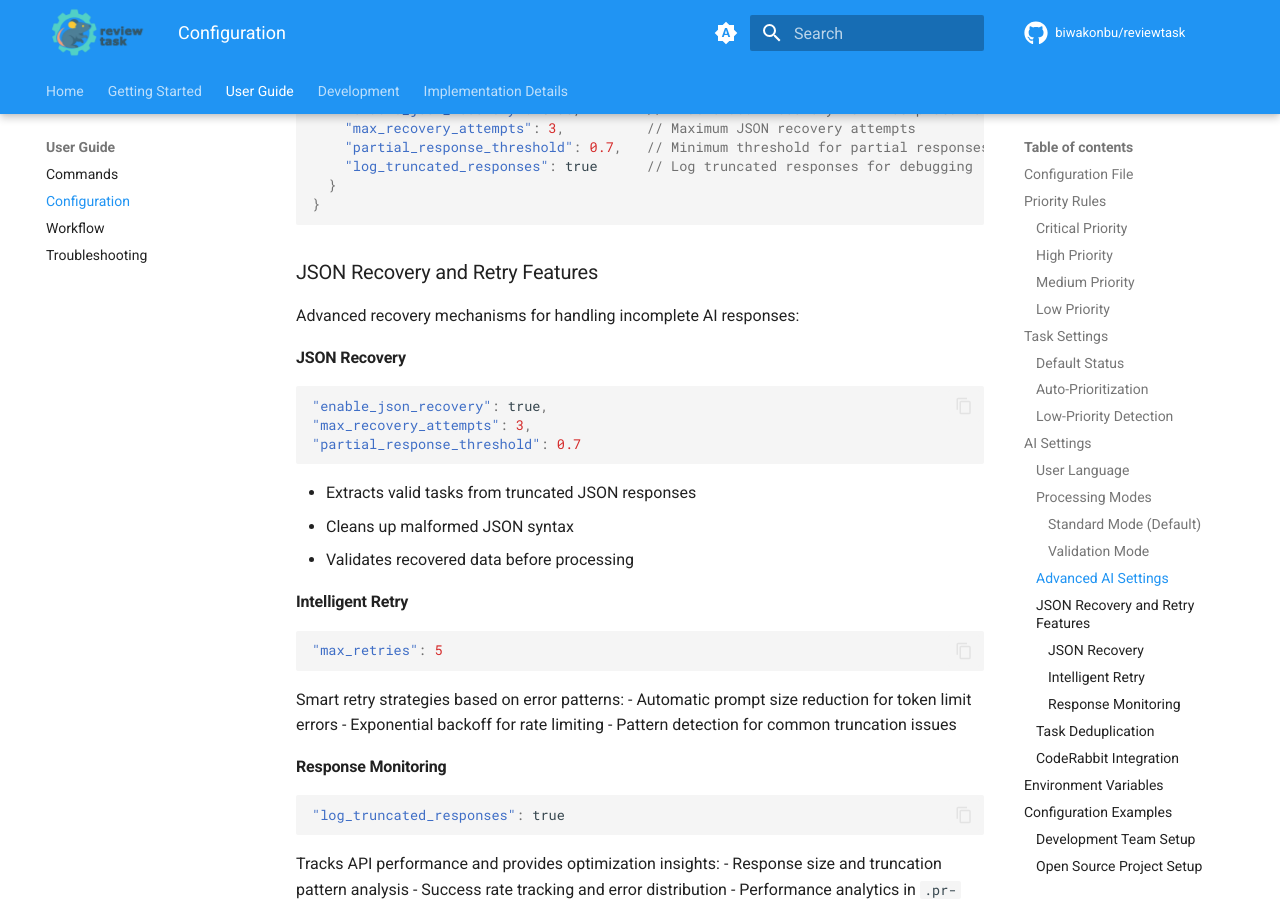
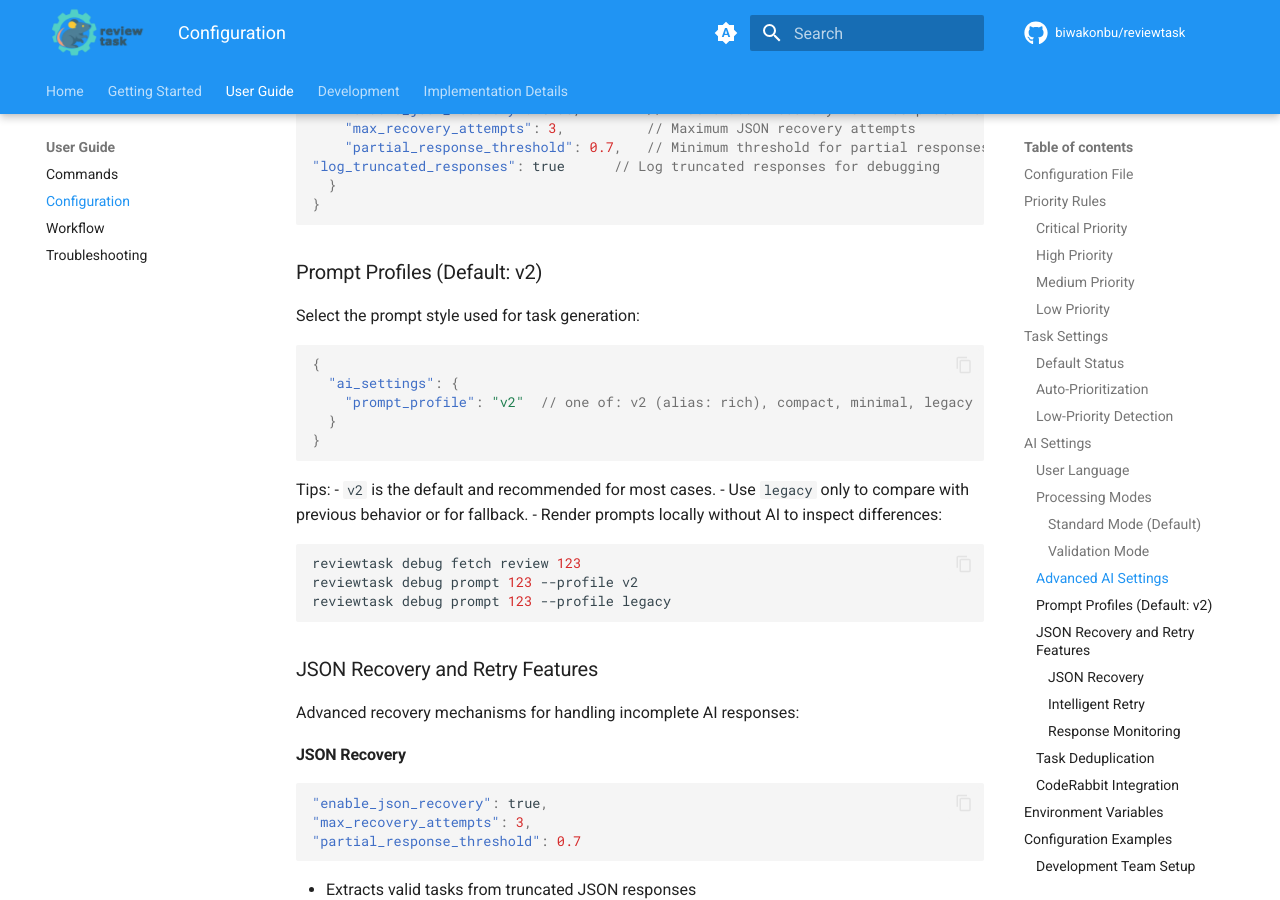
Before and after one commit to biwakonbu/reviewtask, an MkDocs documentation site: the page built from docs/configuration.md, in a window 1280 px wide and 900 px high, scrolled down 3426 px. Built offline with MkDocs 1.6.1 and Material for MkDocs 9.7.7, drawn with Linux system fonts in a browser that asks for light colours; comment, search, counter and statistics services are not loaded; the version menu is left out.

Commit message:
docs: document v2 default and debug prompt across docs site; enhance AGENTS.md command safety

````diff
--- a/docs/configuration.md
+++ b/docs/configuration.md
@@ -159,9 +159,31 @@ Two-stage validation with retry logic and quality scoring.
     "enable_json_recovery": true,        // Enable JSON recovery for incomplete responses
     "max_recovery_attempts": 3,          // Maximum JSON recovery attempts
     "partial_response_threshold": 0.7,   // Minimum threshold for partial responses
-    "log_truncated_responses": true      // Log truncated responses for debugging
+"log_truncated_responses": true      // Log truncated responses for debugging
   }
 }
+```
+
+### Prompt Profiles (Default: v2)
+
+Select the prompt style used for task generation:
+
+```json
+{
+  "ai_settings": {
+    "prompt_profile": "v2"  // one of: v2 (alias: rich), compact, minimal, legacy
+  }
+}
+```
+
+Tips:
+- `v2` is the default and recommended for most cases.
+- Use `legacy` only to compare with previous behavior or for fallback.
+- Render prompts locally without AI to inspect differences:
+```bash
+reviewtask debug fetch review 123
+reviewtask debug prompt 123 --profile v2
+reviewtask debug prompt 123 --profile legacy
 ```
 
 ### JSON Recovery and Retry Features
````
Also changed, not shown: AGENTS.md (+17 -0 lines), docs/commands.md (+14 -0 lines), docs/workflow.md (+4 -0 lines).
